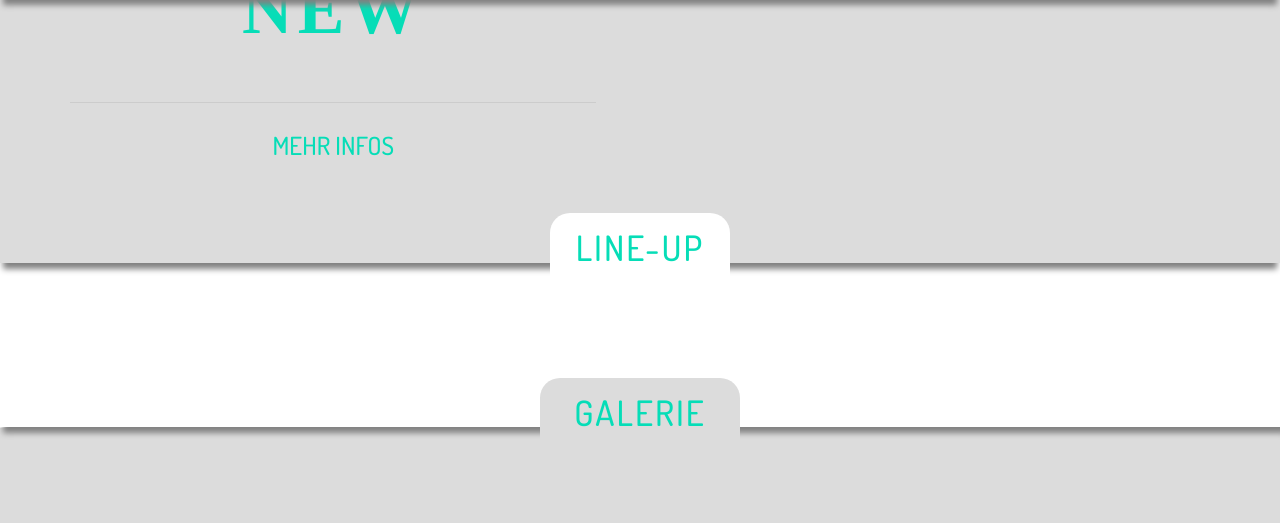
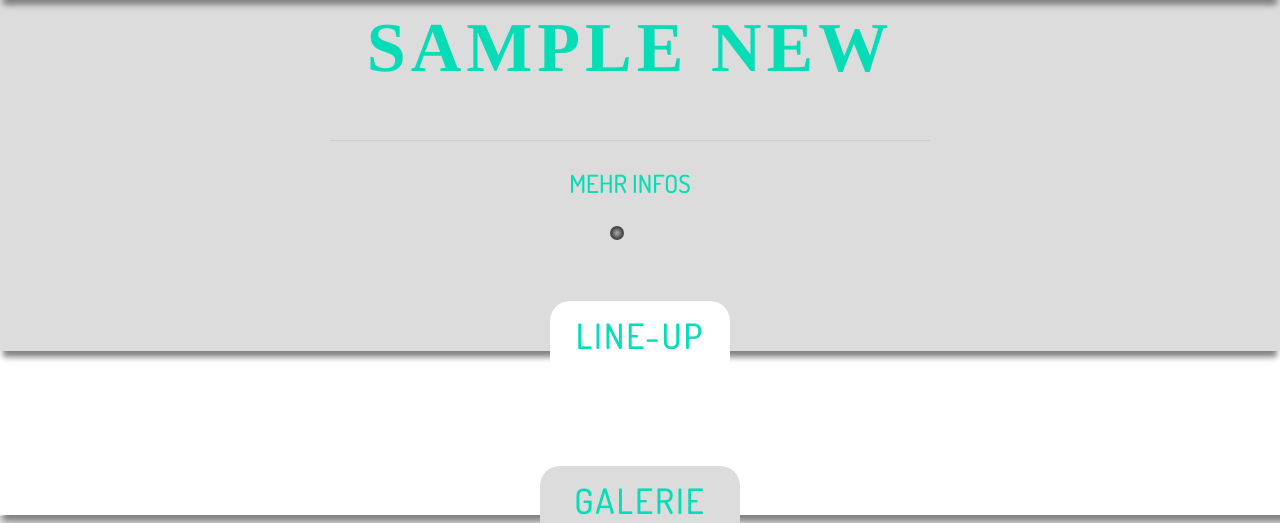
Before and after one commit to diellordielli/Festival, a Django app: template webapp/templates/index.html in a window 1280 px wide. Shown: the part 652-1175 px from the top of the page. Run offline with Django 3.2, Linux system fonts and the light colour scheme; the template is opened without the code that fills it: most values are stand-ins (such as "Sample title", 1, 10 or a date in 2020); grey boxes marked "Sample" are stand-in pictures; parts of the project's set-up code (start-up, migrations or seed data) failed here and were passed over; some libraries are stand-ins or nearby versions.

Commit message:
newsscroller

```diff
--- a/webapp/static/css/style2.css
+++ b/webapp/static/css/style2.css
@@ -32,7 +32,7 @@ body {
 
 .regiongrey {
     position: relative;
-    margin-top: -285px;
+    margin-top: 100px;
     padding-bottom: 50px;
     z-index: 1;
 }
@@ -203,21 +203,33 @@ body {
     background-color: #06ddb7;
 }
 
+.newsbackground {
+    position: relative;
+    max-width: 1300px;
+    width: 126.5%;
+    margin-top: -100px;
+    margin-bottom: 50px;
+    overflow: hidden;
+    background-color: #dcdcdc;
+    z-index: 1;
+}
+
 .newsscroller {
-
+    overflow: hidden;
 }
 
 .newsonly {
     float: left;
-    margin-left: 70px;
-    background-color: #dcdcdc;
+    max-width: 1300px;
+    width: 100%;
 }
 
 .newstitle {
     position: relative;
     margin-left: auto;
     margin-right: auto;
-    width: 80%;
+    width: 100%;
+    max-width: 750px;
     font-family:'Rockwell W01', Times, serif;
     color: #06DDB7;
     font-size: 70px;
@@ -228,7 +240,7 @@ body {
     cursor: pointer;
 }
 
-#mehrinfos {
+.mehrinfos {
     font-size: 25px;
     color: #06DDB7;
     text-align: center;
@@ -258,6 +270,45 @@ body {
 
 .newsshow {
     display: none;
+}
+
+.slider-newsdots {
+    position: absolute;
+    margin-top: -130px;
+    left: 50%;
+    margin-left: -30px;
+    text-align: center;
+    z-index: 8;
+}
+
+.newsdotall {
+    position: relative;
+    display: inline-block;
+    margin-right: -3px;
+}
+
+.newsdot.active {
+    opacity: 0.7;
+}
+
+.newsdot {
+    position: relative;
+    margin-top: 5px;
+    width: 14px;
+    height: 14px;
+    border-radius: 7px;
+    opacity: 0.3;
+    display: inline-block;
+    margin-right: 7px;
+    box-shadow: inset 0px 0px 4px 4px #000000;
+    -webkit-box-shadow: inset 0px 0px 4px 4px #000000;
+    cursor: pointer;
+}
+
+.hrnews {
+    width: 600px;
+    margin-left: auto;
+    margin-right: auto;
 }
 
 #bands h2, #gallery h2, #sponsor h2, #kontakt h2 {
@@ -432,44 +484,41 @@ body {
     margin-bottom: 50px;
     padding-bottom: 150px;
     background-color: #dcdcdc;
-    z-index: 1;
+    z-index: 2;
     cursor: pointer;
+}
+
+.greybackground2 {
+    float: left;
+    left: 0;
+}
+
+.greybackground3 {
+    float: right;
+    right: 0;
 }
 
 .greybackground4, .greybackground5 {
     position: absolute;
     max-width: 55px;
     width: 100%;
-    height: 350px;
+    height: 100%;
     margin-top: 0px;
     margin-right: auto;
     margin-bottom: 50px;
-    padding-bottom: 150px;
-    background-color: #000;
-    z-index: 1;
+    background-color: #dcdcdc;
+    z-index: 2;
     cursor: pointer;
 }
 
-.greybackground2 {
-    position: absolute;
+.greybackground4 {
     float: left;
     left: 0;
-    z-index: 2;
-}
-
-.greybackground3 {
-    position: absolute;
-    float: right;
-    right: 0;
-    z-index: 2;
-}
-
-.greybackground4 {
-    left: -13%;
 }
 
 .greybackground5 {
-    left: 110%;
+    float: right;
+    right: 0;
 }
 
 .gallery {
--- a/webapp/static/js/application.js
+++ b/webapp/static/js/application.js
@@ -56,9 +56,72 @@ $(document).ready(function() {
         $('#sponsoring-form').fadeOut("slow");
     });
 
-    $('#mehrinfos').on('click', function(event) {
-        $('.newsshow').fadeIn("slow");
-        $('#mehrinfos').css({'display': 'none'});
+    $('.mehrinfos').on('click', function(event) {
+        var currentHeight,
+            newsindex = $('.newsdot.active').data('newsdotindex'),
+            $currentNews = $('.newsonly').eq(newsindex);
+
+        $('.newsshow').show();
+        currentHeight = $currentNews.height();
+        $('.newsshow').hide();
+
+        $('.newsshow').slideDown("slow", function() {
+            $(window).trigger('resize');
+            $('.newsscroller').height(currentHeight);
+        });
+
+        $('.mehrinfos').css({'display': 'none'});
+
+        $('.greybackground5').on('click', function(event) {
+            var currentHeight,
+                newsindex = $('.newsdot.active').data('newsdotindex'),
+                $currentNews = $('.newsonly').eq(newsindex);
+
+            $('.newsshow').show();
+            currentHeight = $currentNews.height();
+            $('.newsshow').hide();
+
+            $('.newsshow').slideDown("slow", function() {
+                $(window).trigger('resize');
+                $('.newsscroller').height(currentHeight);
+            });
+
+            $('.mehrinfos').css({'display': 'none'});
+        });
+
+        $('.greybackground4').on('click', function(event) {
+            var currentHeight,
+                newsindex = $('.newsdot.active').data('newsdotindex'),
+                $currentNews = $('.newsonly').eq(newsindex);
+
+            $('.newsshow').show();
+            currentHeight = $currentNews.height();
+            $('.newsshow').hide();
+
+            $('.newsshow').slideDown("slow", function() {
+                $(window).trigger('resize');
+                $('.newsscroller').height(currentHeight);
+            });
+
+            $('.mehrinfos').css({'display': 'none'});
+        });
+
+        $('.newsdot').on('click', function(event) {
+            var currentHeight,
+                newsindex = $('.newsdot.active').data('newsdotindex'),
+                $currentNews = $('.newsonly').eq(newsindex);
+
+            $('.newsshow').show();
+            currentHeight = $currentNews.height();
+            $('.newsshow').hide();
+
+            $('.newsshow').slideDown("slow", function() {
+                $(window).trigger('resize');
+                $('.newsscroller').height(currentHeight);
+            });
+
+            $('.mehrinfos').css({'display': 'none'});
+        });
     });
 
     function scroll_to_target(target){
--- a/webapp/static/js/gallery_scroller.js
+++ b/webapp/static/js/gallery_scroller.js
@@ -42,7 +42,6 @@ $(document).ready(function() {
         $(".scroller").width(totalWidth);
 
         $('.scroller').css('left', - navpos * stepWidth);
-        console.log(navpos);
     }
 
     for (var i = 1; i < totalImages; i++){
@@ -81,8 +80,6 @@ $(document).ready(function() {
         $('.dot').removeClass('active');
         $('.dot:eq('+navpos+')').addClass('active');
 
-        console.log(navpos, $('.dot:eq('+navpos+')').data('dotindex'));
-
         $('.scroller').animate({'left': newLeft}, carouselOptions.speed);
     });
 
--- a/webapp/static/js/nav_reposition.js
+++ b/webapp/static/js/nav_reposition.js
@@ -1,19 +1,23 @@
-$(document).ready(function() {
-
-    resize();
-
-    $(window).resize(function() {
-        resize();
-    });
+(function(window, $){
+    $(window).load(resize);
+    $(window).resize(resize);
 
     function resize() {
         var navleftpos = $('.greybackground2').outerHeight(),
-            navrightpos = $('.greybackground3').outerHeight();
+            navrightpos = $('.greybackground3').outerHeight(),
+            navleftpos2 = $('.greybackground4').outerHeight(),
+            navrightpos2 = $('.greybackground5').outerHeight();
 
         var margintop = (navleftpos - $('#navlefticon').height()) / 2;
         $('#navlefticon').css('top', margintop + 'px');
 
         var margintop = (navrightpos - $('#navrighticon').height()) / 2;
         $('#navrighticon').css('top', margintop + 'px');
+
+        var mtop = (navleftpos2 - $('#navlefticon2').height()) / 2;
+        $('#navlefticon2').css('top', mtop + 'px');
+
+        var mtop = (navrightpos2 - $('#navrighticon2').height()) / 2;
+        $('#navrighticon2').css('top', mtop + 'px');
     }
-});
+})(window, jQuery);
--- /dev/null
+++ b/webapp/static/js/news_scroller.js
@@ -0,0 +1,102 @@
+var carouselOptions = {
+    speed: 400,
+    imageRatio: 0.67,
+    imageRatioH: 0.435
+}
+
+$(document).ready(function() {
+    // gets updated on resize and on page load
+    var totalWidth, totalImages, stepWidth, navpos = 0,
+        $newsdot = $('.newsdot');
+
+    resize();
+
+    $(window).resize(function() {
+        resize();
+    });
+
+    function resize() {
+
+        var regionGrey = $('.regiongrey').width(),
+            galleryImg = $('.newsonly').width();
+
+        var marginleft = (regionGrey - galleryImg) / 2;
+        $('.newsonly').css('margin-left', marginleft + 'px');
+
+        var marginright = (regionGrey - galleryImg) / 2;
+        $('.newsonly').css('margin-right', marginright + 'px');
+
+        // set superscope totalWidth
+        stepWidth = $(".newsscroller > .newsonly:first").outerWidth(true);
+        totalImages = $(".newsscroller > .newsonly").length;
+        totalWidth = (stepWidth * totalImages);
+
+        $(".newsscroller").width(totalWidth);
+
+        $('.newsscroller').css('margin-left', - navpos * stepWidth);
+    }
+
+    for (var i = 1; i < totalImages; i++){
+        $newsdot.clone().data('newsdotindex', i).appendTo('.slider-newsdots');
+    }
+
+    $newsdot.addClass('active');
+
+
+    $('.greybackground5').on('click', function(event) {
+        event.preventDefault();
+        var newLeft = $('.newsscroller').get(0).offsetLeft - stepWidth;
+
+        if (newLeft <= -totalWidth) {
+            newLeft = 0;
+        }
+
+        navpos = -newLeft / stepWidth;
+
+        $('.newsdot').removeClass('active');
+        $('.newsdot:eq('+navpos+')').addClass('active');
+
+        $('.newsscroller').animate({'margin-left': newLeft}, carouselOptions.speed);
+    });
+
+    $('.greybackground4').on('click', function(event) {
+        event.preventDefault();
+        var newLeft = $('.newsscroller').get(0).offsetLeft + stepWidth;
+
+        if (newLeft > 0) {
+            newLeft = -(totalImages -1) * stepWidth;
+        }
+
+        navpos = -newLeft / stepWidth;
+
+        $('.newsdot').removeClass('active');
+        $('.newsdot:eq('+navpos+')').addClass('active');
+
+        $('.newsscroller').animate({'margin-left': newLeft}, carouselOptions.speed);
+    });
+
+
+    $('.newsdot').on('click', function(event) {
+        navpos = $(this).data('newsdotindex');
+        var dotplace = navpos * stepWidth;
+        var newLeft = -dotplace;
+        $('.newsscroller').animate({'margin-left': newLeft}, carouselOptions.speed);
+        $('.newsdot').removeClass('active');
+        $(this).addClass('active');
+    });
+
+    $('.regiongrey').on('mouseenter', function(event) {
+        $('#navlefticon2').show();
+        $('#navrighticon2').show();
+        $('.greybackground4').css({'background-color': '#e8e8e8'});
+        $('.greybackground5').css({'background-color': '#e8e8e8'});
+    });
+
+    $('.regiongrey').on('mouseleave', function(event) {
+        $('#navlefticon2').hide();
+        $('#navrighticon2').hide();
+        $('.greybackground4').css({'background-color': '#dcdcdc'});
+        $('.greybackground5').css({'background-color': '#dcdcdc'});
+    });
+
+});
--- a/webapp/templates/base.html
+++ b/webapp/templates/base.html
@@ -75,9 +75,9 @@
 <script src="{{ STATIC_URL }}js/smoothscroll.js"></script>
 <script src="{{ STATIC_URL }}js/application.js"></script>
 <script src="{{ STATIC_URL }}js/nav_reposition.js"></script>
+<script src="{{ STATIC_URL }}js/news_scroller.js"></script>
 <!--
 
-<script src="{{ STATIC_URL }}js/newsslider.js"></script>
 
 -->
 </body>
--- a/webapp/templates/index.html
+++ b/webapp/templates/index.html
@@ -19,15 +19,27 @@
   </div>
   </div>
   <div class="regiongrey">
+
+  <div class="greybackground4">
+    <a id="navlefticon2" href="#">
+      <img src="{{ STATIC_URL }}img/navigation-left.png" />
+    </a>
+  </div>
+  <div class="greybackground5">
+    <a id="navrighticon2" href="#">
+      <img src="{{ STATIC_URL }}img/navigation-right.png" />
+    </a>
+  </div>
+  <div class="newsbackground">
     <div class="newsscroller">
+        {% for news in newss %}
           <div class="newsonly">
-      {% for news in newss %}
             <div class="newstitle">
               {{ news.name }}
             </div>
             <br>
             <hr class="hrnews">
-        <div id="mehrinfos">
+            <div class="mehrinfos">
               <p>Mehr Infos</p>
             </div>
             <div class="newsshow">
@@ -41,13 +53,19 @@
                 {% endif %}</br></br>
               </div>
             </div>
+            <br clear="both">
+          </div>
         {% endfor %}
       <br clear="both">
     </div>
-    <br clear="both">
   </div>
 </div>
-
+  <div class="slider-newsdots">
+    <div class="newsdotall">
+      <div class="newsdot" data-newsdotindex="0"/>
+    </div>
+  </div>
+</div>
   <div id="bands">
     <h2>LINE-UP</h2>
   </div>
```
Also changed, not shown: other parts of webapp/static/css/style2.css (+40 -5 lines). Lines whose indentation alone changed are shown as unchanged.
